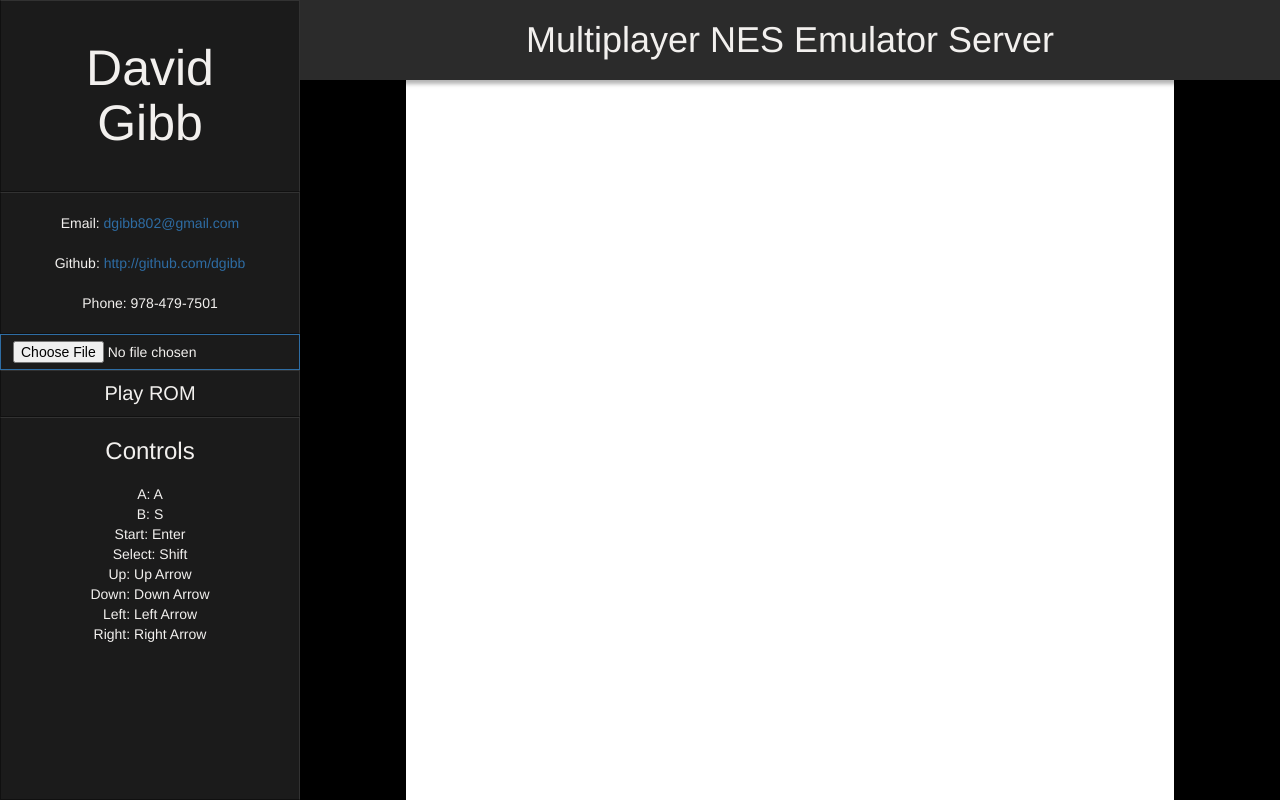
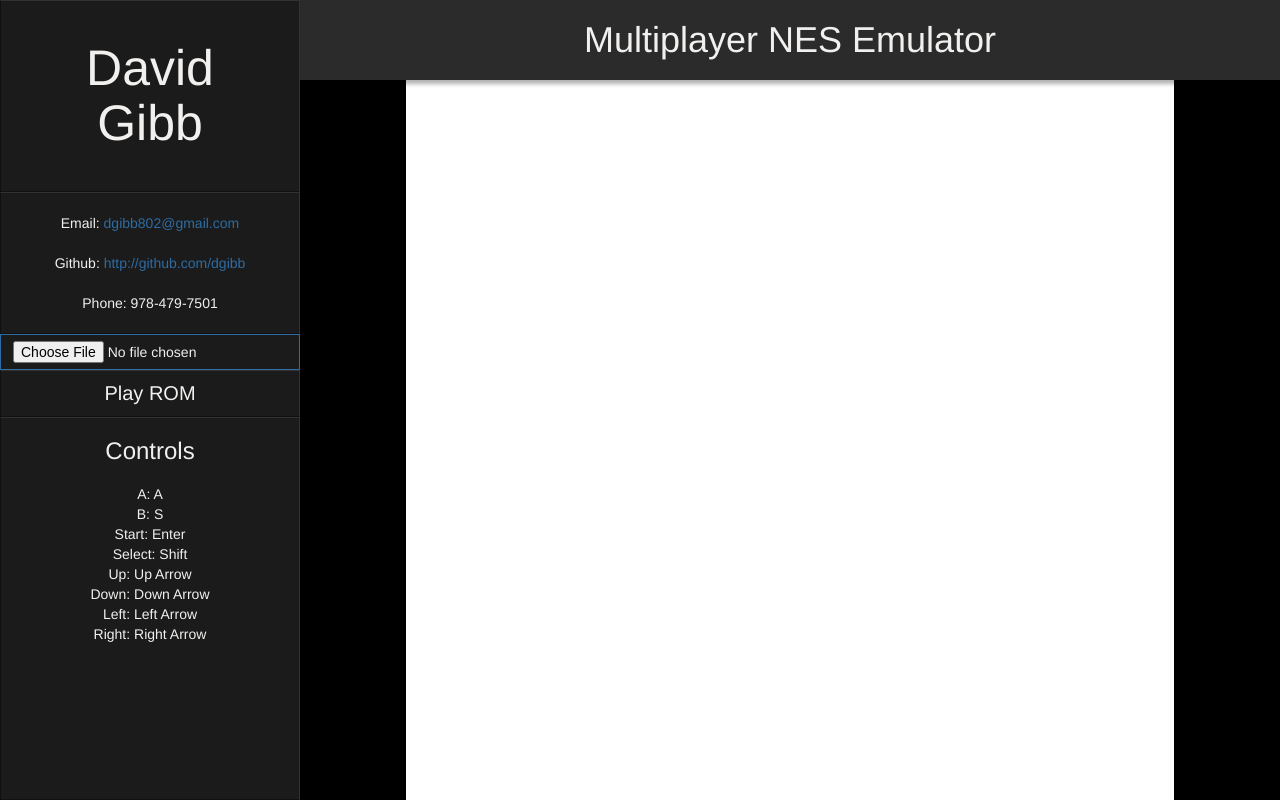
Before and after one commit to dgibb/NES-Emulator-Project, a plain HTML site: page index.html in a window 1280 px wide. Drawn offline with nearby package versions, Linux system fonts and the light colour scheme.

Commit message:
Update index.html

```diff
--- a/index.html
+++ b/index.html
@@ -2,7 +2,7 @@
 <html lang="en-us">
   <head>
     <meta charset="UTF-8">
-    <title>Multiplayer NES Emulator Server</title>
+    <title>Multiplayer NES Emulator</title>
     <link rel="stylesheet" type="text/css"href="https://maxcdn.bootstrapcdn.com/bootstrap/3.3.7/css/bootstrap.min.css">
 	<link rel="stylesheet" type="text/css" href="css/CSS.css">
   </head>
@@ -39,7 +39,7 @@
     <div class="main-content">
 
 	<div class="title" id="title">
-		<h1>Multiplayer NES Emulator Server</h1>
+		<h1>Multiplayer NES Emulator</h1>
 	</div>
 
 	<div class="screen-container" id="screen-container">
```
